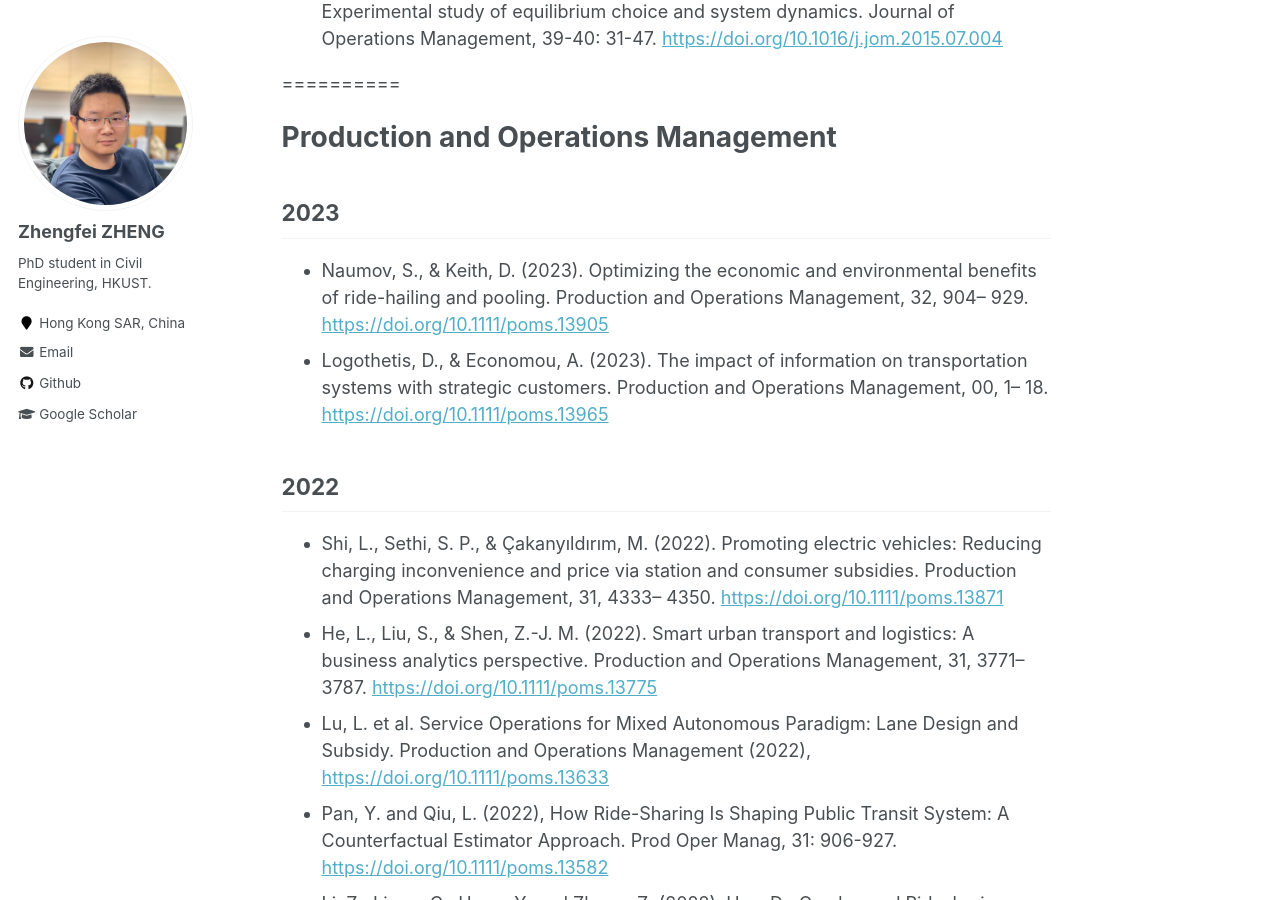
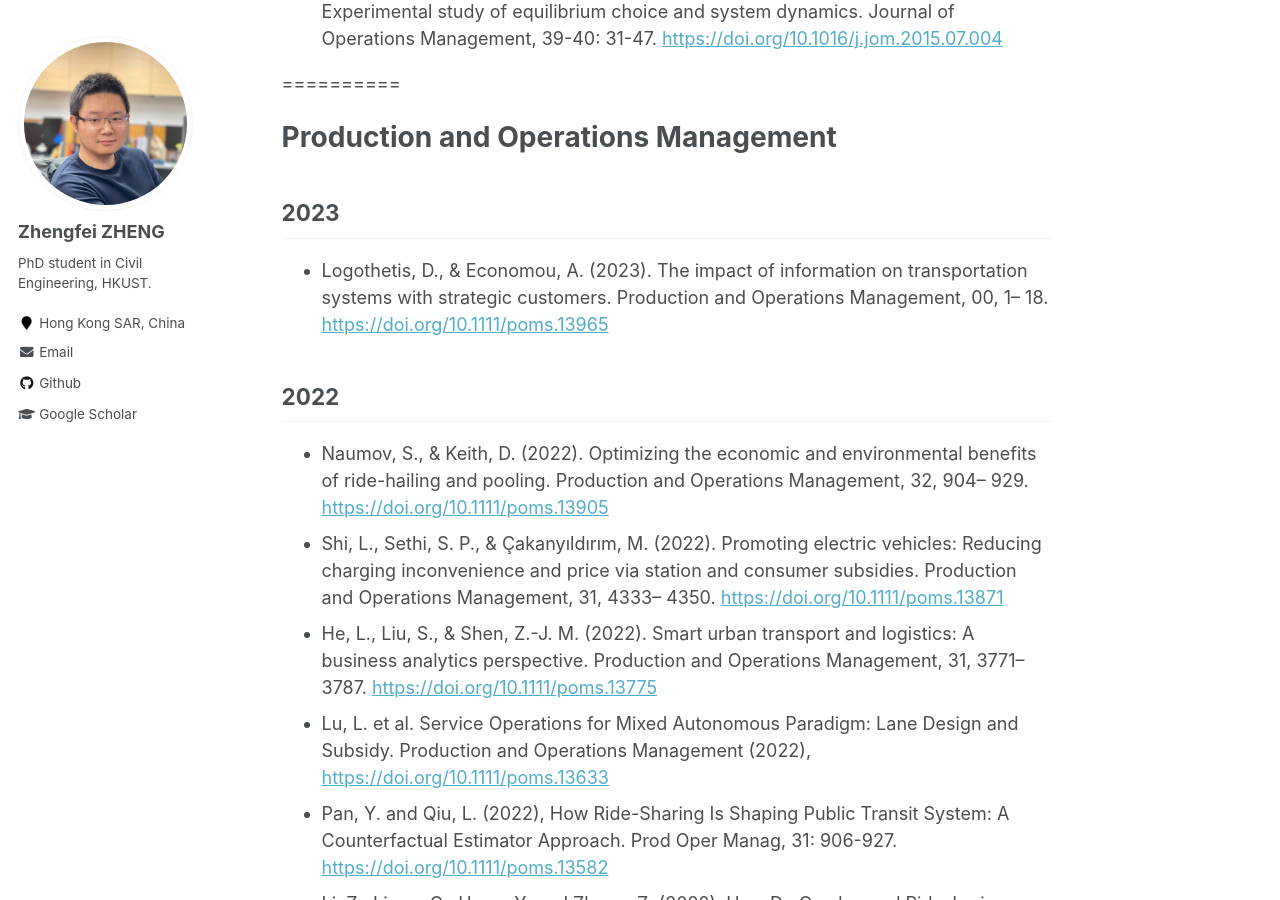
Before and after one commit to zf-z/zf-z.github.io, a Jekyll site: the page built from _posts/2023-04-26-UTD24-Transportation.md, in a window 1280 px wide and 900 px high, scrolled down 1596 px. Built offline with Jekyll 4.4.1, drawn with Linux system fonts in a browser that asks for light colours.

Commit message:
Update 2023-04-26-UTD24-Transportation.md

```diff
--- a/_posts/2023-04-26-UTD24-Transportation.md
+++ b/_posts/2023-04-26-UTD24-Transportation.md
@@ -37,10 +37,11 @@ The following list is updated from Ye Hongbo‘s [github repository](https://git
 # Production and Operations Management
 
 ## 2023
-* Naumov, S., & Keith, D. (2023). Optimizing the economic and environmental benefits of ride-hailing and pooling. Production and Operations Management, 32, 904– 929. <https://doi.org/10.1111/poms.13905>
+
 * Logothetis, D., & Economou, A. (2023). The impact of information on transportation systems with strategic customers. Production and Operations Management, 00, 1– 18. <https://doi.org/10.1111/poms.13965>
 
 ## 2022
+* Naumov, S., & Keith, D. (2022). Optimizing the economic and environmental benefits of ride-hailing and pooling. Production and Operations Management, 32, 904– 929. <https://doi.org/10.1111/poms.13905>
 * Shi, L., Sethi, S. P., & Çakanyıldırım, M. (2022). Promoting electric vehicles: Reducing charging inconvenience and price via station and consumer subsidies. Production and Operations Management, 31, 4333– 4350. <https://doi.org/10.1111/poms.13871>
 * He, L., Liu, S., & Shen, Z.-J. M. (2022). Smart urban transport and logistics: A business analytics perspective. Production and Operations Management, 31, 3771– 3787. <https://doi.org/10.1111/poms.13775>
 * Lu, L. et al. Service Operations for Mixed Autonomous Paradigm: Lane Design and Subsidy. Production and Operations Management (2022), <https://doi.org/10.1111/poms.13633>
```
